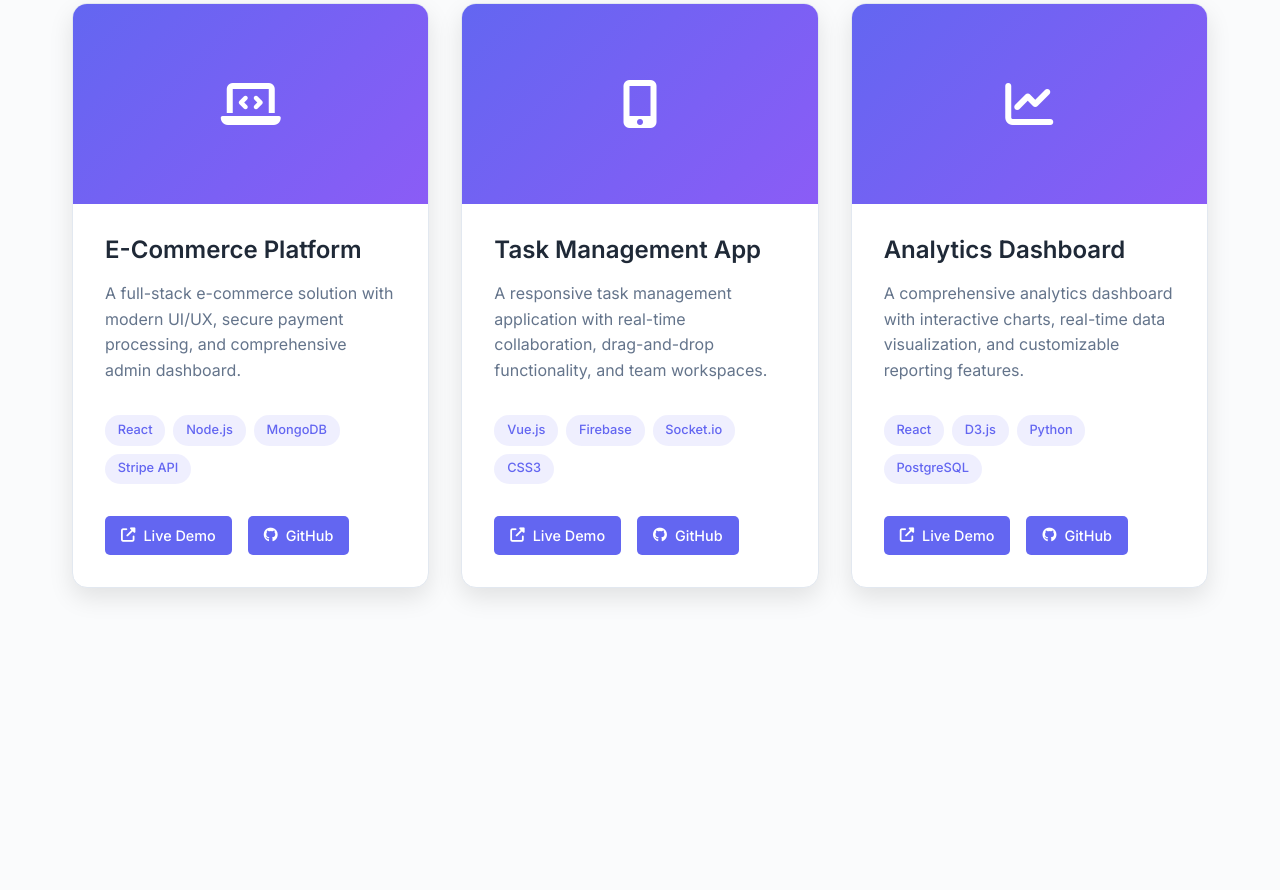
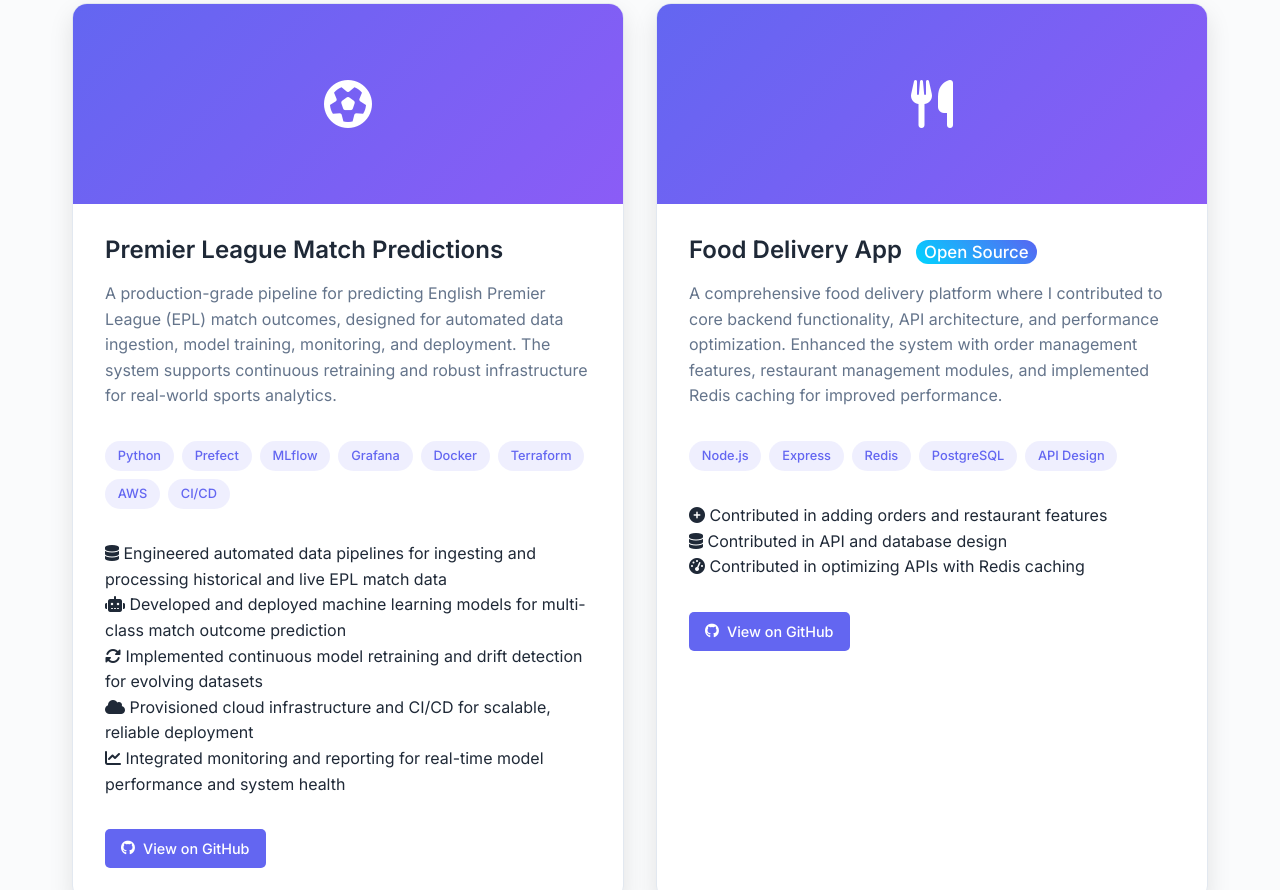
Before and after one commit to mk-hassan/mk-hassan.github.io, a plain HTML site: page index.html in a window 1280 px wide. Shown: the part 1922-2812 px from the top of the page. Drawn offline with Linux system fonts and the light colour scheme; a script that the page names is missing.

Commit message:
updaing projects and personal image

```diff
--- a/css/components.css
+++ b/css/components.css
@@ -134,6 +134,21 @@ body.dark .tech-tag {
     margin-bottom: var(--spacing-md);
 }
 
+.project-contributions
+{
+    margin-bottom: var(--spacing-md);
+}
+
+.contribution-badge {
+    background: linear-gradient(45deg, #00d4ff, #5865f2);
+    color: white;
+    padding: 2px 8px;
+    border-radius: 12px;
+    font-size: 0.7em;
+    margin-left: 8px;
+    font-weight: 500;
+}
+
 /* Skill Tags */
 .skill-tag {
     background: var(--gradient);
@@ -216,6 +231,7 @@ body.dark .profile-card {
     transform: translateY(-10px);
 }
 
+
 .profile-image {
     width: 200px;
     height: 200px;
@@ -227,6 +243,28 @@ body.dark .profile-card {
     font-size: 4rem;
     color: white;
     margin: 0 auto var(--spacing-sm);
+    overflow: hidden;
+    position: relative;
+}
+
+.profile-image img {
+    width: 100%;
+    height: 100%;
+    object-fit: cover;
+    object-position: center;
+    border-radius: 50%;
+    transition: var(--transition);
+    border: 4px solid rgba(255, 255, 255, 0.2);
+    box-shadow: 0 8px 32px rgba(99, 102, 241, 0.15);
+}
+
+body.dark .profile-image img {
+    border-color: rgba(255, 255, 255, 0.1);
+}
+
+.profile-image img:hover {
+    transform: scale(1.05);
+    box-shadow: 0 12px 40px rgba(99, 102, 241, 0.25);
 }
 
 /* Theme Toggle */
--- a/index.html
+++ b/index.html
@@ -69,7 +69,7 @@
             <div class="about-visual animate-on-scroll">
                 <div class="profile-card">
                     <div class="profile-image">
-                        <i class="fas fa-user"></i>
+                        <img src="assets/profile-image.jpeg" alt="Mahmoud Kamal - Software Engineer" />
                     </div>
                     <h3>Software Engineer</h3>
                     <p>Passionate about creating exceptional user experiences</p>
@@ -82,78 +82,82 @@
         <div class="section-title animate-on-scroll">Featured Projects</div>
         <div class="projects-grid">
             <div class="project-card animate-on-scroll">
-                <div class="project-image">
-                    <i class="fas fa-laptop-code"></i>
-                </div>
+                <div class="project-image"><i class="fas fa-futbol"></i></div>
                 <div class="project-content">
-                    <h3>E-Commerce Platform</h3>
-                    <p>A full-stack e-commerce solution with modern UI/UX, secure payment processing, and comprehensive admin dashboard.</p>
+                    <h3><a href="https://github.com/mk-hassan/EPL-predictions-mlops" target="_blank">Premier League Match Predictions</a></h3>
+                    <p>A production-grade pipeline for predicting English Premier League (EPL) match outcomes, designed for automated data ingestion, model training, monitoring, and deployment. The system supports continuous retraining and robust infrastructure for real-world sports analytics.</p>
                     <div class="project-tech">
-                        <span class="tech-tag">React</span>
-                        <span class="tech-tag">Node.js</span>
-                        <span class="tech-tag">MongoDB</span>
-                        <span class="tech-tag">Stripe API</span>
+                        <span class="tech-tag">Python</span>
+                        <span class="tech-tag">Prefect</span>
+                        <span class="tech-tag">MLflow</span>
+                        <span class="tech-tag">Grafana</span>
+                        <span class="tech-tag">Docker</span>
+                        <span class="tech-tag">Terraform</span>
+                        <span class="tech-tag">AWS</span>
+                        <span class="tech-tag">CI/CD</span>
+                    </div>
+                    <div class="project-contributions">
+                        <div class="contribution-item">
+                            <i class="fas fa-database"></i>
+                            <span>Engineered automated data pipelines for ingesting and processing historical and live EPL match data</span>
+                        </div>
+                        <div class="contribution-item">
+                            <i class="fas fa-robot"></i>
+                            <span>Developed and deployed machine learning models for multi-class match outcome prediction</span>
+                        </div>
+                        <div class="contribution-item">
+                            <i class="fas fa-sync-alt"></i>
+                            <span>Implemented continuous model retraining and drift detection for evolving datasets</span>
+                        </div>
+                        <div class="contribution-item">
+                            <i class="fas fa-cloud"></i>
+                            <span>Provisioned cloud infrastructure and CI/CD for scalable, reliable deployment</span>
+                        </div>
+                        <div class="contribution-item">
+                            <i class="fas fa-chart-line"></i>
+                            <span>Integrated monitoring and reporting for real-time model performance and system health</span>
+                        </div>
                     </div>
                     <div class="project-links">
-                        <a href="#" class="project-link">
-                            <i class="fas fa-external-link-alt"></i>
-                            Live Demo
-                        </a>
-                        <a href="#" class="project-link">
+                        <a href="https://github.com/mk-hassan/EPL-predictions-mlops" class="project-link" target="_blank">
                             <i class="fab fa-github"></i>
-                            GitHub
+                            View on GitHub
                         </a>
                     </div>
                 </div>
             </div>
-
             <div class="project-card animate-on-scroll">
                 <div class="project-image">
-                    <i class="fas fa-mobile-alt"></i>
+                    <i class="fas fa-utensils"></i>
                 </div>
                 <div class="project-content">
-                    <h3>Task Management App</h3>
-                    <p>A responsive task management application with real-time collaboration, drag-and-drop functionality, and team workspaces.</p>
+                    <h3>Food Delivery App <span class="contribution-badge">Open Source</span></h3>
+                    <p>A comprehensive food delivery platform where I contributed to core backend functionality, API architecture, and performance optimization. Enhanced the system with order management features, restaurant management modules, and implemented Redis caching for improved performance.</p>
                     <div class="project-tech">
-                        <span class="tech-tag">Vue.js</span>
-                        <span class="tech-tag">Firebase</span>
-                        <span class="tech-tag">Socket.io</span>
-                        <span class="tech-tag">CSS3</span>
+                        <span class="tech-tag">Node.js</span>
+                        <span class="tech-tag">Express</span>
+                        <span class="tech-tag">Redis</span>
+                        <span class="tech-tag">PostgreSQL</span>
+                        <span class="tech-tag">API Design</span>
+                    </div>
+                    <div class="project-contributions">
+                        <div class="contribution-item">
+                            <i class="fas fa-plus-circle"></i>
+                            <span>Contributed in adding orders and restaurant features</span>
+                        </div>
+                        <div class="contribution-item">
+                            <i class="fas fa-database"></i>
+                            <span>Contributed in API and database design</span>
+                        </div>
+                        <div class="contribution-item">
+                            <i class="fas fa-tachometer-alt"></i>
+                            <span>Contributed in optimizing APIs with Redis caching</span>
+                        </div>
                     </div>
                     <div class="project-links">
-                        <a href="#" class="project-link">
-                            <i class="fas fa-external-link-alt"></i>
-                            Live Demo
-                        </a>
-                        <a href="#" class="project-link">
+                        <a href="https://github.com/HazemHussein14/FoodDeliveryApp" class="project-link">
                             <i class="fab fa-github"></i>
-                            GitHub
-                        </a>
-                    </div>
-                </div>
-            </div>
-
-            <div class="project-card animate-on-scroll">
-                <div class="project-image">
-                    <i class="fas fa-chart-line"></i>
-                </div>
-                <div class="project-content">
-                    <h3>Analytics Dashboard</h3>
-                    <p>A comprehensive analytics dashboard with interactive charts, real-time data visualization, and customizable reporting features.</p>
-                    <div class="project-tech">
-                        <span class="tech-tag">React</span>
-                        <span class="tech-tag">D3.js</span>
-                        <span class="tech-tag">Python</span>
-                        <span class="tech-tag">PostgreSQL</span>
-                    </div>
-                    <div class="project-links">
-                        <a href="#" class="project-link">
-                            <i class="fas fa-external-link-alt"></i>
-                            Live Demo
-                        </a>
-                        <a href="#" class="project-link">
-                            <i class="fab fa-github"></i>
-                            GitHub
+                            View on GitHub
                         </a>
                     </div>
                 </div>
```
Also changed, not shown: assets/profile-image.jpeg (renamed from assets/personal.jpeg), css/layout.css (line endings or trailing spaces).
